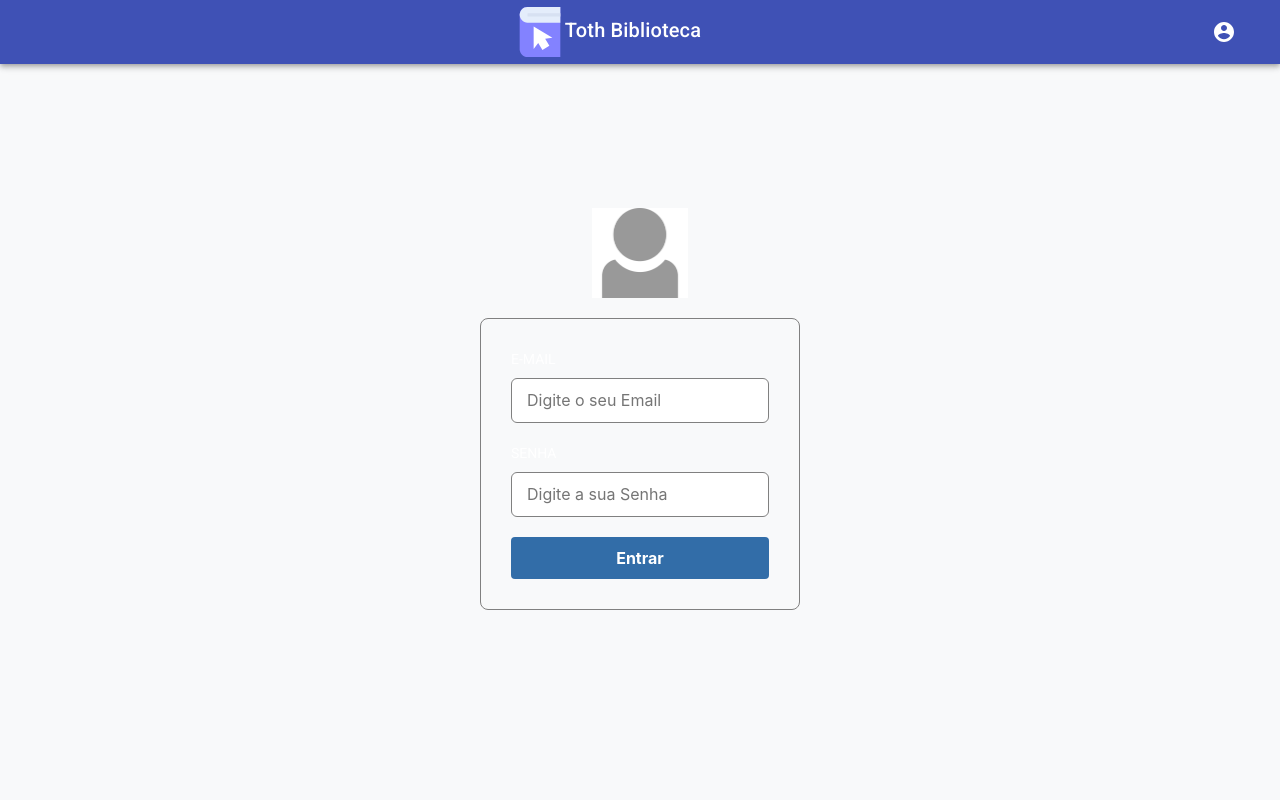
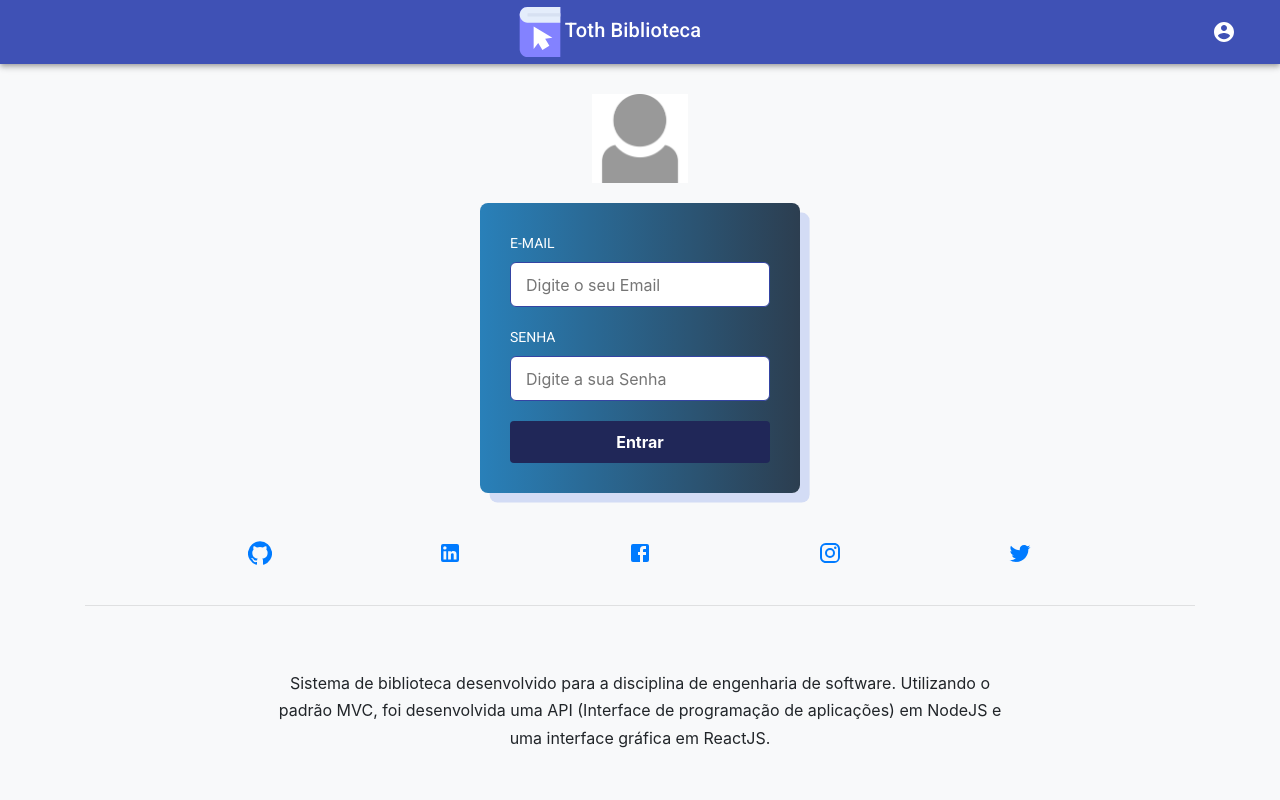
Before and after one commit to yankelvin/sistema-biblioteca, a React (Create React App) app in the folder frontend/: page /login in a window 1280 px wide. Shown: the top 800 px of the page. Built offline with nearby package versions, Linux system fonts and the light colour scheme.

Commit message:
ajuste tela de login

```diff
--- a/frontend/src/pages/Login/Login.js
+++ b/frontend/src/pages/Login/Login.js
@@ -49,63 +49,58 @@
 
   render() {
     const containerStyle = {
-      margin: "-55px auto",
-      maxWidth: "350px",
-      height: "100%",
-      width: "100%",
-      display: "flex",
-      flexDirection: " column",
-      alignItems: "center",
-      justifyContent: "center"
+      margin: '30px auto 0',
+      maxWidth: '350px',
+      width: '100%',
+      display: 'flex',
+      flexDirection: ' column',
+      alignItems: 'center'
     };
+    const contentStyle = {
+      width: '100%',
+      backgroundImage: 'linear-gradient(to right,  #2980b9, #2c3e50)',
+      marginTop: '20px',
+      borderRadius: '8px',
+      padding: '30px',
+      boxShadow: '0.6em 0.6em rgba(148, 169, 236, 0.37)'
 
-    const contentStyle = {
-      width: "100%",
-      backgroundImage: "white",
-      marginTop: "20px",
-      borderRadius: "8px",
-      padding: "30px",
-      border: "1px solid gray"
+
     };
-
     const contentLabelStyle = {
-      fontSize: "14px",
-      color: "#fff",
-      fontWeight: "normal",
-      marginBottom: "8px",
-      fontFamily: "Roboto, Arial, Helvetica, sans-serif"
+      fontSize: '14px',
+      color: '#fff',
+      fontWeight: 'normal',
+      marginBottom: '8px',
+      fontFamily: 'Roboto, Arial, Helvetica, sans-serif',
     };
-
     const formStyle = {
-      display: "flex",
-      flexDirection: "column"
+      display: 'flex',
+      flexDirection: 'column'
     };
 
     const inputStyle = {
-      marginBottom: "20px",
-      border: "1px solid gray",
-      borderRadius: " 6px",
-      height: "45px",
-      padding: "0px 15px",
-      fontSize: "16px"
+      marginBottom: '20px',
+      border: '1px solid rgb(52, 68, 163)',
+      borderRadius: ' 6px',
+      height: '45px',
+      padding: '0px 15px',
+      fontSize: '16px'
     };
-
     const buttonStyle = {
       border: 0,
-      borderRadius: "4px",
-      width: "100%",
-      height: "42px",
-      padding: " 0 20px",
-      fontSize: "16px",
-      fontWeight: " bold",
-      background: "#326da8",
-      color: "white",
-      cursor: "pointer"
+      borderRadius: '4px',
+      width: '100%',
+      height: '42px',
+      padding: ' 0 20px',
+      fontSize: '16px',
+      fontWeight: ' bold',
+      background: 'rgb(32, 39, 88)',
+      color: 'white',
+      cursor: 'pointer'
     };
-
     const img = {
-      maxWidth: "30%"
-    };
+      maxWidth: '30%'
+    }
 
     return (
       <div className="container" style={containerStyle} onMouseOver={this.onlyAdm}>
```
